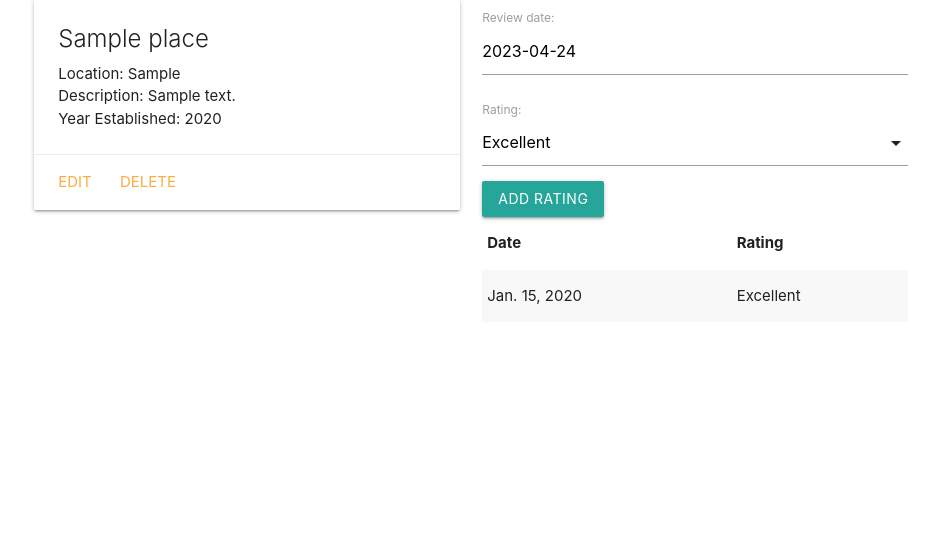
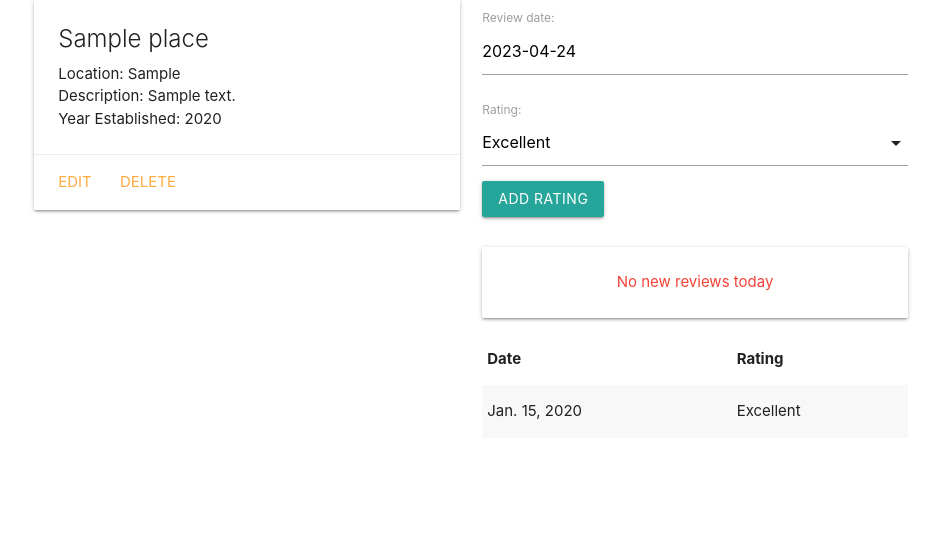
Before and after one commit to surysanchez/Places-Collector, a Django app: page /places/1/ in a window 1280 px wide. Shown: the part 209-767 px from the top of the page, without its empty margins (169-1110 px from the left). Run offline with Django 4.2, Linux system fonts and the light colour scheme; tables that the repository leaves empty hold one stand-in row (values such as "Sample post").

Commit message:
cadd a create form t add new review

```diff
--- a/main_app/models.py
+++ b/main_app/models.py
@@ -1,6 +1,7 @@
 from django.db import models
 
 from django.urls import reverse
+from datetime import date
 # Create your models here.
 
 RATINGS = (
@@ -15,8 +16,12 @@ class Place(models.Model):
     description = models.TextField(max_length=250)
     yearBuilt = models.IntegerField()
 
+    def review_for_today(self):
+        return self.review_set.filter(date=date.today()).count() >= 1
+
     def __str__(self):
         return f'{self.name} ({self.id})'
+
 
     def get_absolute_url(self):
         return reverse('detail', kwargs={'place_id': self.id})
@@ -30,3 +35,6 @@ class Review(models.Model):
 
     def __str__(self):
         return f"{self.get_rating_display()} on {self.date}"
+
+    class Meta:
+        ordering = ['-date']
--- a/main_app/templates/places/detail.html
+++ b/main_app/templates/places/detail.html
@@ -22,11 +22,17 @@
     </div>
   </div>
   <div class="col s6">
-    <form action="" method="POST">
+    <form action="{% url 'add_review' place.id %}" method="POST">
         {% csrf_token %}
         {{review_form.as_p }}
         <input type="submit" class="btn" value="Add Rating">
     </form>
+    <br>
+    {% if place.review_for_today %}
+    <div class="card-panel teal text center-align">{{place.name}} have new reviews today!</div>
+    {% else %}
+    <div class="card-panel red-text center-align">No new reviews today</div>
+    {% endif %}
     <table class="striped">
         <thead>
             <tr><th>Date</th><th>Rating</th></tr>
--- a/main_app/urls.py
+++ b/main_app/urls.py
@@ -8,7 +8,8 @@ urlpatterns = [
     path('places/<int:place_id>/', views.places_detail, name='detail'),
     path('places/create/', views.PlaceCreate.as_view(), name='places_create'),
     path('places/<int:pk>/update/', views.PlaceUpdate.as_view(), name='places_update'),
-    path('places/<int:pk>/delete/', views.PlaceDelete.as_view(), name='places_delete')
+    path('places/<int:pk>/delete/', views.PlaceDelete.as_view(), name='places_delete'),
+    path('places/<int:place_id>/add_review/', views.add_review, name='add_review'),
 
 
 ]
--- a/main_app/views.py
+++ b/main_app/views.py
@@ -1,5 +1,5 @@
 
-from django.shortcuts import render
+from django.shortcuts import render, redirect
 
 from django.views.generic.edit import CreateView, UpdateView, DeleteView
 
@@ -24,6 +24,14 @@ def places_detail(request, place_id):
     review_form = ReviewForm()
     return render(request, 'places/detail.html', {'place': place, 'review_form': review_form})
 
+def add_review(request, place_id):
+    form = ReviewForm(request.POST)
+    if form.is_valid():
+        new_review = form.save(commit=False)
+        new_review.place_id = place_id
+        new_review.save()
+        return redirect('detail', place_id=place_id)
+
 class PlaceCreate(CreateView):
     model = Place
     fields = '__all__'
```
